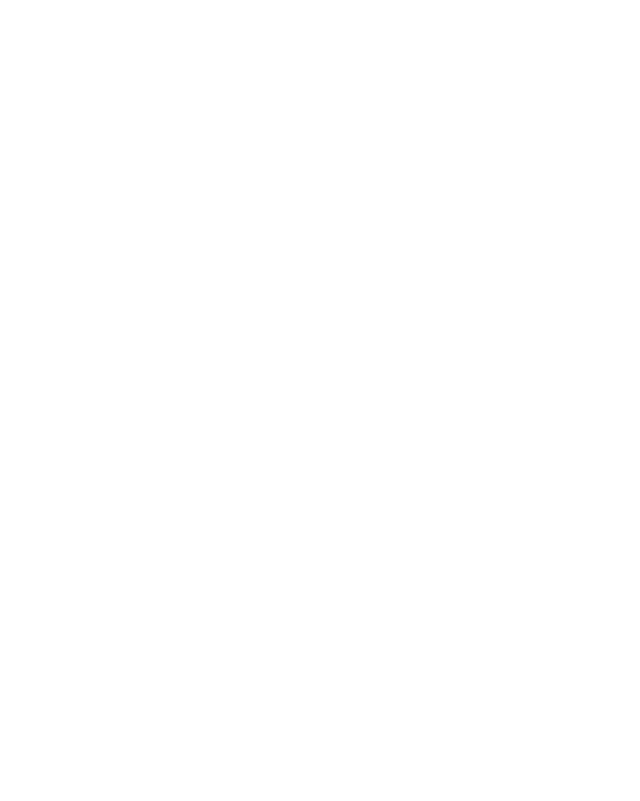
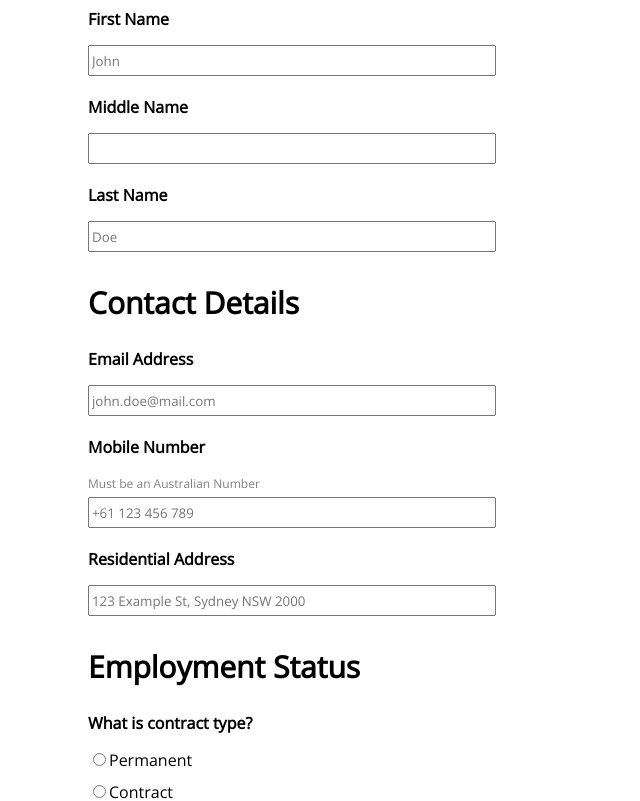
Before and after one commit to ashleykouch/employee-application, a React (Vite) app in the folder employeeApp/: page /edit-employee-details/1 in a window 1280 px wide. Before the commit this address had no page. Shown: the part 580-1381 px from the top of the page, without its empty margins (0-640 px from the left). Before the commit the page ends 800 px from the top, so only its background shows below. Built offline with nearby package versions, Linux system fonts and the light colour scheme; no server answers.

Commit message:
fixed update links

```diff
--- a/employeeApp/src/App.tsx
+++ b/employeeApp/src/App.tsx
@@ -1,14 +1,12 @@
-import { useState } from "react";
 import "./App.css";
 import { BrowserRouter, Route, Routes } from "react-router-dom";
 import NavBar from "./containers/NavBar/NavBar";
 import HomePage from "./components/HomePage/HomePage";
 import EmployeeList from "./components/EmployeeList/EmployeeList";
 import EmployeeDetails from "./components/EmployeeDetails/EmployeeDetails";
+import EmployeeForm from "./components/EmployeeForm/EmployeeForm";
 
 function App() {
-  const [count, setCount] = useState(0);
-
   return (
     <div className="App">
       <BrowserRouter>
@@ -17,6 +15,10 @@
           <Route path="/" element={<HomePage />}></Route>
           <Route path="/employees" element={<EmployeeList />}></Route>
           <Route path="/employee-details" element={<EmployeeDetails />}></Route>
+          <Route
+            path="/edit-employee-details/:id"
+            element={<EmployeeDetails />}
+          ></Route>
         </Routes>
       </BrowserRouter>
     </div>
--- a/employeeApp/src/components/EmployeeDetails/EmployeeDetails.tsx
+++ b/employeeApp/src/components/EmployeeDetails/EmployeeDetails.tsx
@@ -1,13 +1,30 @@
 import "./EmployeeDetails.scss";
 import { EmployeeForm2 } from "../EmployeeForm/EmployeeForm2";
 import EmployeeForm from "../EmployeeForm/EmployeeForm";
+import { useEffect, useState } from "react";
+import EmployeeService from "../../services/EmployeeService";
+import { useParams } from "react-router";
 
 const EmployeeDetails = () => {
+  const [employeeDetails, setEmployeeDetails] = useState();
+  const { id } = useParams();
+
+  useEffect(() => {
+    EmployeeService.getByEmployeeId(Number(id))
+      .then((res) => {
+        console.log(res.data);
+        setEmployeeDetails(res.data);
+      })
+      .catch((err) => {
+        console.log(err);
+      });
+  }, []);
+
   return (
     <div className="details">
       <h2 className="details_header">Employee Details</h2>
       <div className="details_info">
-        <EmployeeForm />
+        <EmployeeForm employeeDetails={employeeDetails} />
         {/* <EmployeeForm2 /> */}
       </div>
     </div>
--- a/employeeApp/src/components/EmployeeForm/EmployeeForm.tsx
+++ b/employeeApp/src/components/EmployeeForm/EmployeeForm.tsx
@@ -1,10 +1,15 @@
-import { useState } from "react";
+import { useEffect, useState } from "react";
 import "./EmployeeForm.scss";
 import { Link } from "react-router-dom";
 import EmployeeService from "../../services/EmployeeService";
 import { useNavigate } from "react-router-dom";
+import { useParams } from "react-router";
 
-const EmployeeForm = () => {
+interface props {
+  employeeDetails: any;
+}
+
+const EmployeeForm = ({ employeeDetails }: props) => {
   const [firstName, setFirstName] = useState("");
   const [middleName, setMiddleName] = useState("");
   const [lastName, setLastName] = useState("");
@@ -17,18 +22,24 @@
   const [workType, setWorkType] = useState("");
   const [workHours, setWorkHours] = useState("");
   const navigate = useNavigate();
+  const { id } = useParams();
+
+  useEffect(() => {
+    setFirstName(employeeDetails?.firstName);
+    console.log(employeeDetails, "details");
+  }, [employeeDetails]);
 
   // handling contract type
-  const handleContractTypeChange = (e) => {
+  const handleContractTypeChange = (e: any) => {
     setContractType(e.target.value);
   };
 
   // handling work type
-  const handleWorkTypeChange = (e) => {
+  const handleWorkTypeChange = (e: any) => {
     setWorkType(e.target.value);
   };
 
-  const saveEmployee = (e) => {
+  const saveorUpdateEmployee = (e: any) => {
     e.preventDefault();
 
     const employee = {
@@ -47,6 +58,15 @@
 
     console.log(employee);
 
+    if (id) {
+      EmployeeService.updateEmployee(id, employee)
+        .then((res) => {
+          navigate("/employees");
+        })
+        .catch((err) => {
+          console.log(err);
+        });
+    } else {
       EmployeeService.createEmployee(employee)
         .then((res) => {
           console.log(res.data);
@@ -55,6 +75,30 @@
         .catch((err) => {
           console.log(err);
         });
+    }
+
+    //   useEffect(() => {
+    //     EmployeeService.getByEmployeeId(Number(id))
+    //       .then((res) => {
+    //         console.log(res);
+    //         console.log(employeeDetails);
+    //         setFirstName(employeeDetails.firstName);
+    //         // setMiddleName(res.data.middleName);
+    //         // setLastName(res.data.lastName);
+    //         // setEmailId(res.data.emailId);
+    //         // setMobileNum(res.data.mobileNum);
+    //         // setAddress(res.data.address);
+    //         // setContractType(res.data.contractType);
+    //         // setStartDate(res.data.startDate);
+    //         // setFinishedDate(res.data.finishedDate);
+    //         // setWorkType(res.data.workType);
+    //         // setWorkHours(res.data.workHours);
+    //       })
+    //       .catch((err) => {
+    //         console.log(err);
+    //       });
+    //   }),
+    //     [];
   };
 
   return (
@@ -66,7 +110,7 @@
               <h3>Back</h3>
             </Link>
             <div className="form-card_body">
-              <form onSubmit={saveEmployee}>
+              <form onSubmit={saveorUpdateEmployee}>
                 {/* Personal Information */}
                 <h2 className="form-card_header">Personal Information</h2>
                 <div className="form-card_group">
--- a/employeeApp/src/components/EmployeeList/EmployeeList.tsx
+++ b/employeeApp/src/components/EmployeeList/EmployeeList.tsx
@@ -1,7 +1,7 @@
 import { useEffect, useState } from "react";
 import EmployeeService from "../../services/EmployeeService";
 import "./EmployeeList.scss";
-import { Link } from "react-router-dom";
+import { Link, useParams } from "react-router-dom";
 
 interface Employee {
   id: number;
@@ -76,7 +76,9 @@
                 <p>{employee.emailId}</p>
               </div>
               <div className="employees_card_actions">
-                <button className="employees_card_actions_btn">Edit</button>
+                <Link to={`/edit-employee-details/${employee.id}`}>
+                  <button className="employees_card_actions_btn">Edit</button>
+                </Link>
                 <div className="vl"></div>
                 <button
                   className="employees_card_actions_btn"
--- a/employeeApp/src/services/EmployeeService.tsx
+++ b/employeeApp/src/services/EmployeeService.tsx
@@ -5,6 +5,10 @@
 class EmployeeService {
   getAllEmployees() {
     return axios.get(EMPLOYEE_BASE_REST_API_URL);
+  }
+
+  getByEmployeeId(employeeId: Number) {
+    return axios.get(EMPLOYEE_BASE_REST_API_URL + "/" + employeeId);
   }
 
   createEmployee(employees: {
@@ -23,6 +27,10 @@
     return axios.post(EMPLOYEE_BASE_REST_API_URL, employees);
   }
 
+  updateEmployee(employeeId: any, employees: any) {
+    return axios.put(EMPLOYEE_BASE_REST_API_URL + "/" + employeeId, employees);
+  }
+
   deleteEmployee(employeeId: number) {
     return axios.delete(EMPLOYEE_BASE_REST_API_URL + "/" + employeeId);
   }
```
Also changed, not shown: employeeApp/src/components/EmployeeUpdate/EmployeeUpdate.tsx (added, +7 -0 lines), 1 other file (tests, documents, lock files or other folders). Lines whose indentation alone changed are shown as unchanged.
